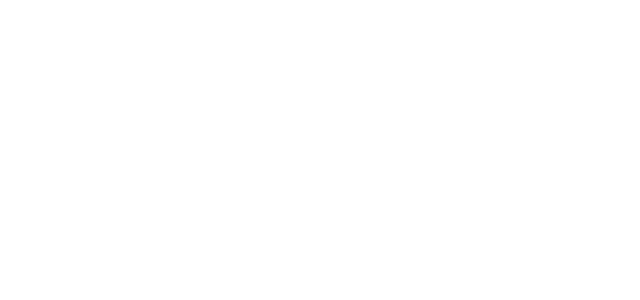
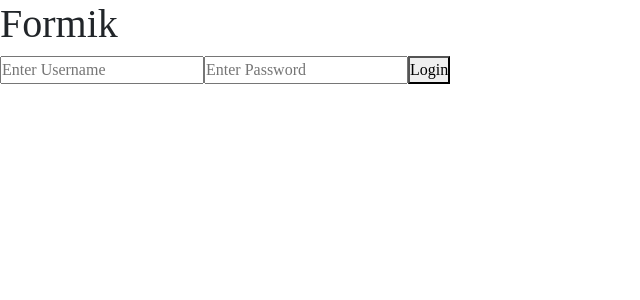
Before and after one commit to mern-trainer/Risin-Batch-ReactJS, a React (Vite) app: page /formik in a window 1280 px wide. Before the commit this address had no page. Shown: the top 300 px of the page, without its empty margins (0-640 px from the left). Built offline with nearby package versions, Linux system fonts and the light colour scheme; a web font is replaced by a local one.

Commit message:
formik without validation schema

```diff
--- a/src/App.jsx
+++ b/src/App.jsx
@@ -17,6 +17,7 @@
 import Params from "./Pages/Params"
 import SingleProductPage from "./Pages/SingleProductPage"
 import FormPage from "./Pages/Form"
+import FormikPage from "./Pages/Formik"
 
 // context api => Provide a way to pass data through the component tree without having to pass props down manually at every level
 // global state management
@@ -43,6 +44,7 @@
             <Route path="/page2" Component={Page2} />
             <Route path="/params/:random_number?" Component={Params} />
             <Route path="/form" Component={FormPage} />
+            <Route path="/formik" Component={FormikPage} />
         </Routes>
     </BrowserRouter>
 }
--- /dev/null
+++ b/src/Pages/Formik.jsx
@@ -0,0 +1,42 @@
+import { useFormik } from "formik"
+import { useState } from "react"
+import toast from "react-hot-toast"
+
+// Form Management Library => Formik
+
+const FormikPage = () => {
+
+    const formikObj = useFormik({
+        initialValues: {
+            username: "",
+            password: ""
+        },
+        onSubmit: (values) => {
+            console.log(values)
+        },
+        validate: (values) => {
+            const error = {}
+            if(values.username == "") {
+                error.username = "Username is required"
+            }
+            if(values.password == "") {
+                error.password = "Password is required"
+            }
+            return error
+        }
+    })
+
+    return <div>
+        <h1>Formik</h1>
+        <form onSubmit={formikObj.handleSubmit}>
+            {/* controlled input */}
+            <input type="text" onChange={formikObj.handleChange} value={formikObj.values.username} name="username" placeholder="Enter Username" />
+            <span>{formikObj.errors.username}</span>
+            <input type="password" onChange={formikObj.handleChange} value={formikObj.values.password} name="password" placeholder="Enter Password" />
+            <span>{formikObj.errors.password}</span>
+            <button type="submit">Login</button>
+        </form>
+    </div>
+}
+
+export default FormikPage
```
